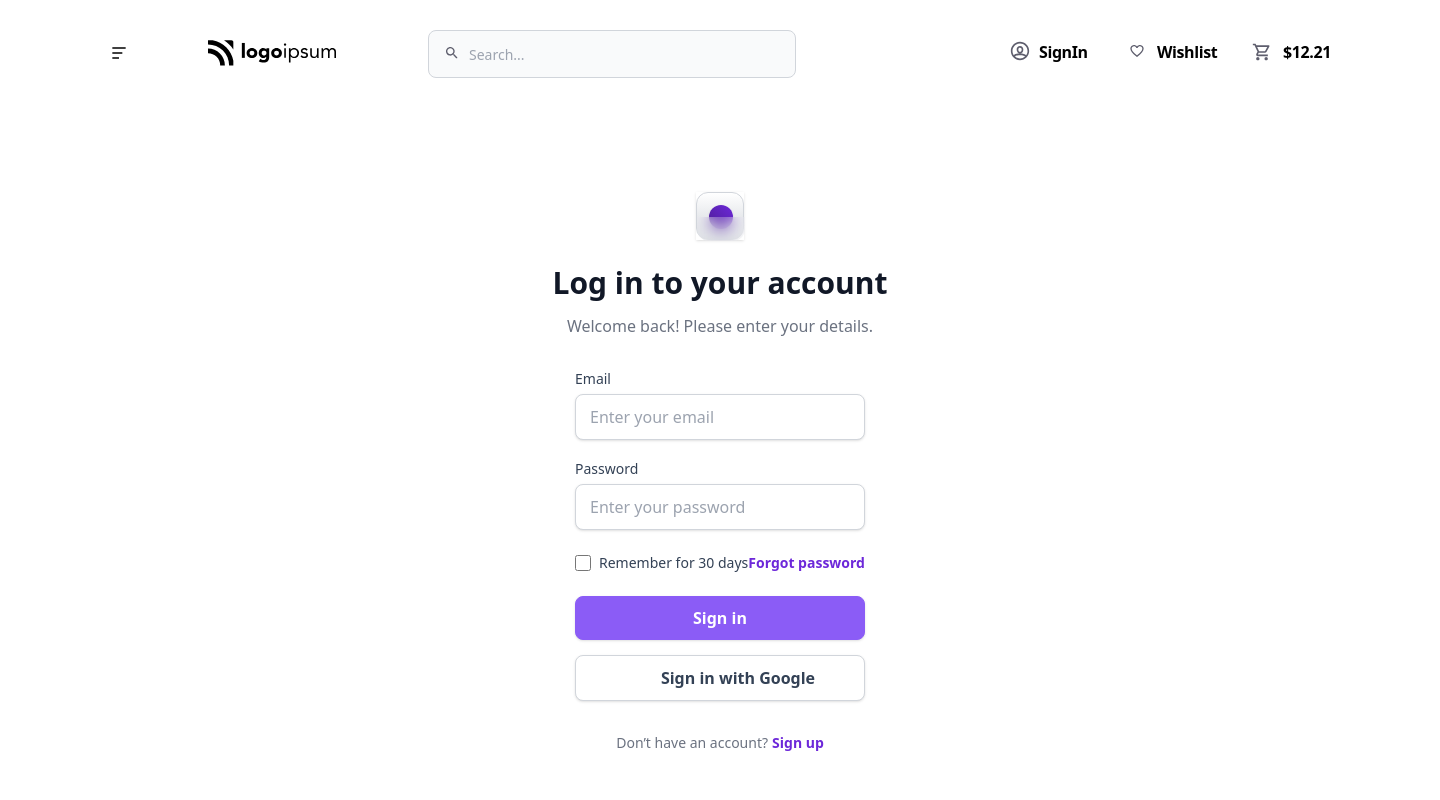
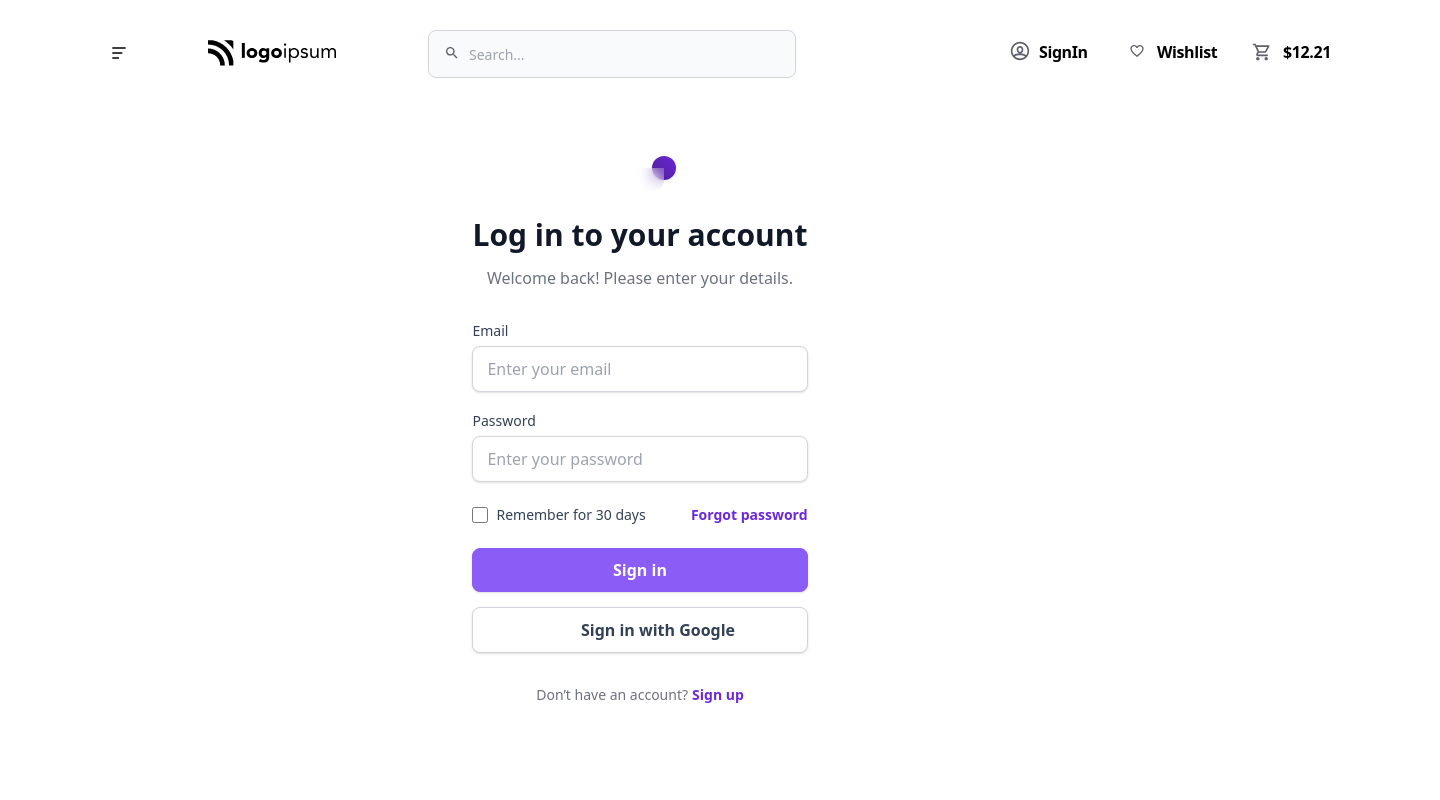
Before and after one commit to fuad-miftah/Book-Store, a React (Create React App) app in the folder frontend/: page /login in a window 1280 px wide. Shown: the top 800 px of the page, 1440 px wide, since content can reach past the window. Built offline with nearby package versions, Linux system fonts and the light colour scheme.

Commit message:
feat.responsivity.loginpage

```diff
--- a/frontend/src/pages/Login.jsx
+++ b/frontend/src/pages/Login.jsx
@@ -23,14 +23,14 @@ const Login = () => {
     reset();
   };
   return (
-    <div className="w-[1440px] h-[960px] px-8 pt-24 pb-12 bg-white flex-col justify-start items-center gap-8 inline-flex">
+    <div className="w-full min-h-screen px-4 pt-12 pb-8 md:px-8 bg-white flex flex-col justify-start items-center gap-8">
       <div className="h-[562px] flex-col justify-start items-center gap-8 flex">
         <div className="self-stretch h-[146px] flex-col justify-start items-center gap-6 flex">
-          <div className="shadow justify-start items-start inline-flex">
-            <div className="w-12 h-12 relative bg-gradient-to-b from-white to-gray-300 rounded-xl border border-gray-300">
-              <div className="w-12 h-12 left-0 top-0 absolute" />
+          <div className="h-[146px] flex flex-col justify-center items-center gap-6 relative">
+            <div className="shadow justify-start items-start inline-flex">
+              <div className="w-12 h-12 left-1/2 transform -translate-x-1/2 -translate-y-1/2 absolute" />
               <div className="w-6 h-6 left-[12px] top-[12px] absolute bg-gradient-to-tr from-violet-900 to-violet-700 rounded-full shadow" />
-              <div className="w-12 h-6 left-0 top-[24px] absolute bg-white bg-opacity-20 rounded-bl-xl rounded-br-xl backdrop-blur-[7.50px]" />
+              <div className="w-12 h-6 left-1/2 transform -translate-x-1/2 top-[24px] absolute bg-white bg-opacity-20 rounded-bl-xl rounded-br-xl backdrop-blur-[7.50px]" />
             </div>
           </div>
           <div className="self-stretch h-[74px] flex-col justify-start items-start gap-3 flex">
@@ -42,7 +42,7 @@ const Login = () => {
             </div>
           </div>
         </div>
-        <form onSubmit={handleSubmit(onSubmit)}>
+        <form onSubmit={handleSubmit(onSubmit)} className="w-full">
           <div className="self-stretch h-[332px] rounded-xl flex-col justify-start items-center gap-6 flex">
             <div className="self-stretch h-40 flex-col justify-start items-start gap-5 flex">
               <div className="self-stretch h-[70px] flex-col justify-start items-start flex">
```
Also changed, not shown: 1 other file (tests, documents, lock files or other folders).
